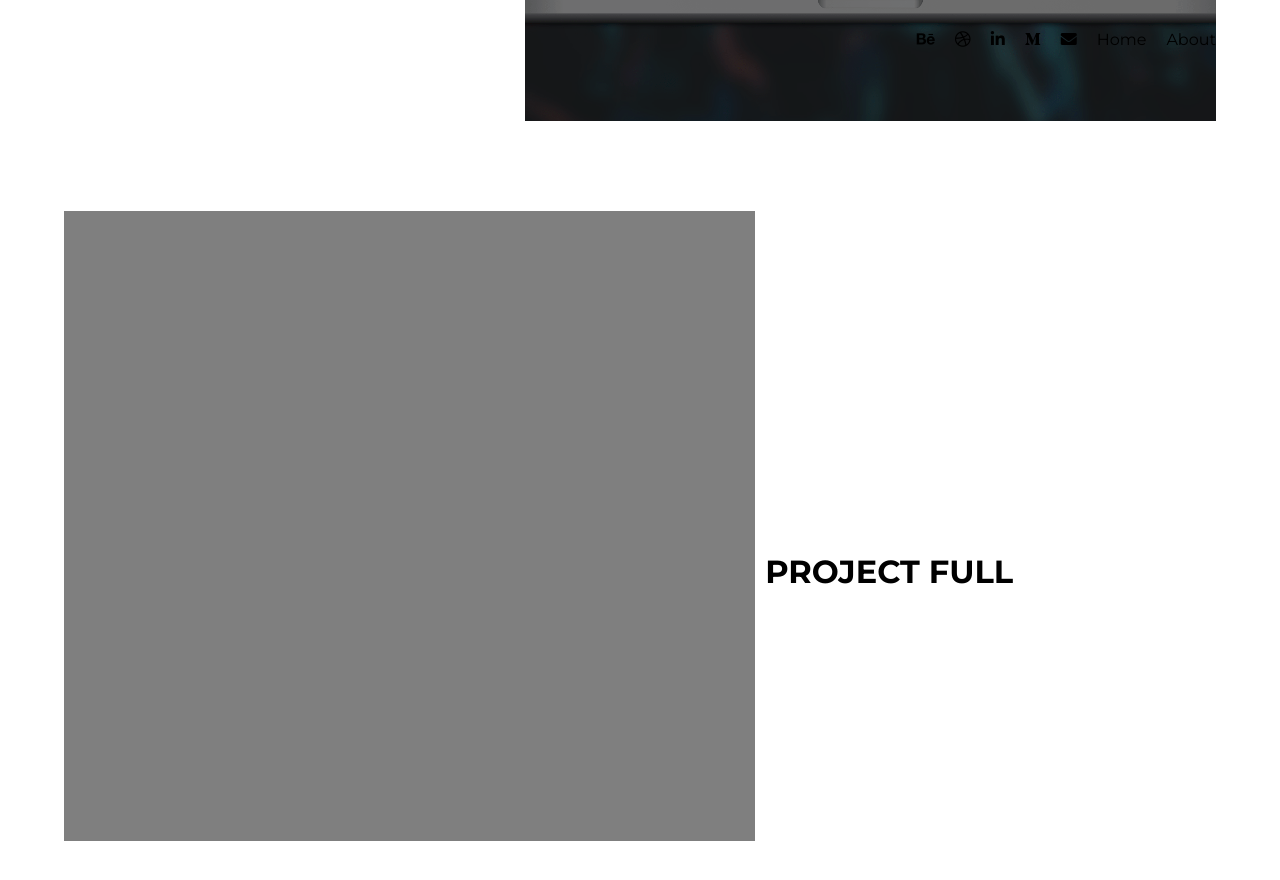
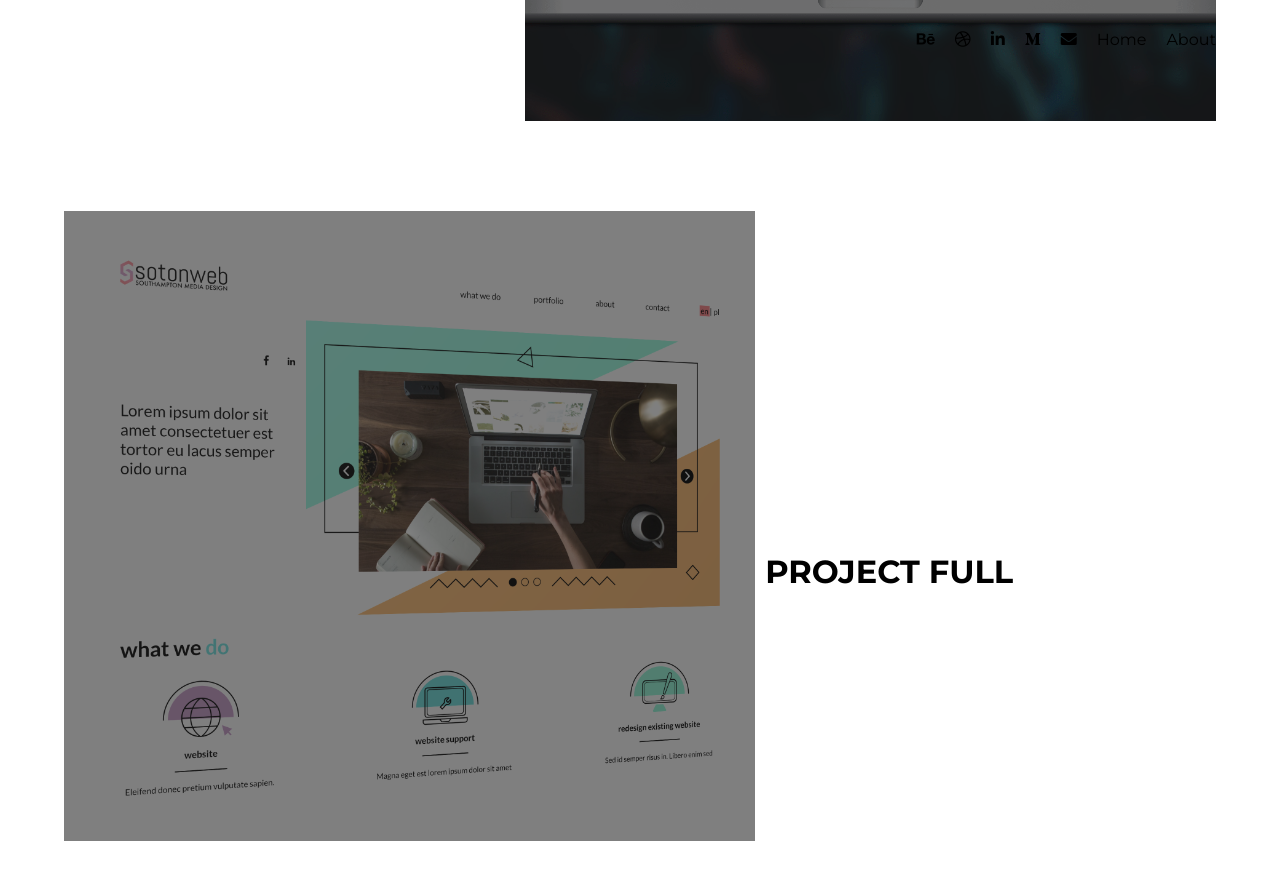
Before and after one commit to camille-rivoire-portfolio/camille-rivoire-portfolio.github.io, a Jekyll site: the page built from index.md, in a window 1280 px wide and 900 px high, scrolled down 1409 px. Shown: the top 880 px of the window. Built offline with Jekyll 4.4.1, drawn with Linux system fonts in a browser that asks for light colours; our own code applies the rules of GitHub Pages for plain Markdown files.

Commit message:
Update layout home

```diff
--- a/_layouts/home.html
+++ b/_layouts/home.html
@@ -25,22 +25,12 @@ layout: default
 <div class="container">
     {% assign projects = site.projects | sort: "order" %}
     {% for project in projects %}
-    {% if project.link_medium == true %}
     <div class="project-list">
-        <a href="{{ project.link }}" target="_blank">
-            <div class="cover-project-home" style="background: url({{project.cover}});"></div>
+        <a href="{{ project.url }}">
+            <div class="cover-project-home" style="background: url(/assets/images{{project.cover}});"></div>
             <div class="purple-bg"></div>
             <p>{{ project.title }}</p>
         </a>
     </div>
-    {% else %}
-    <div class="project-list">
-        <a href="{{ project.url }}">
-            <div class="cover-project-home" style="background: url({{project.cover}});"></div>
-            <div class="purple-bg"></div>
-            <p>{{ project.title }}</p>
-        </a>
-    </div>
-    {% endif %}
     {% endfor %}
 </div>
```
Also changed, not shown: _projects/title.md (+1 -1 lines).
